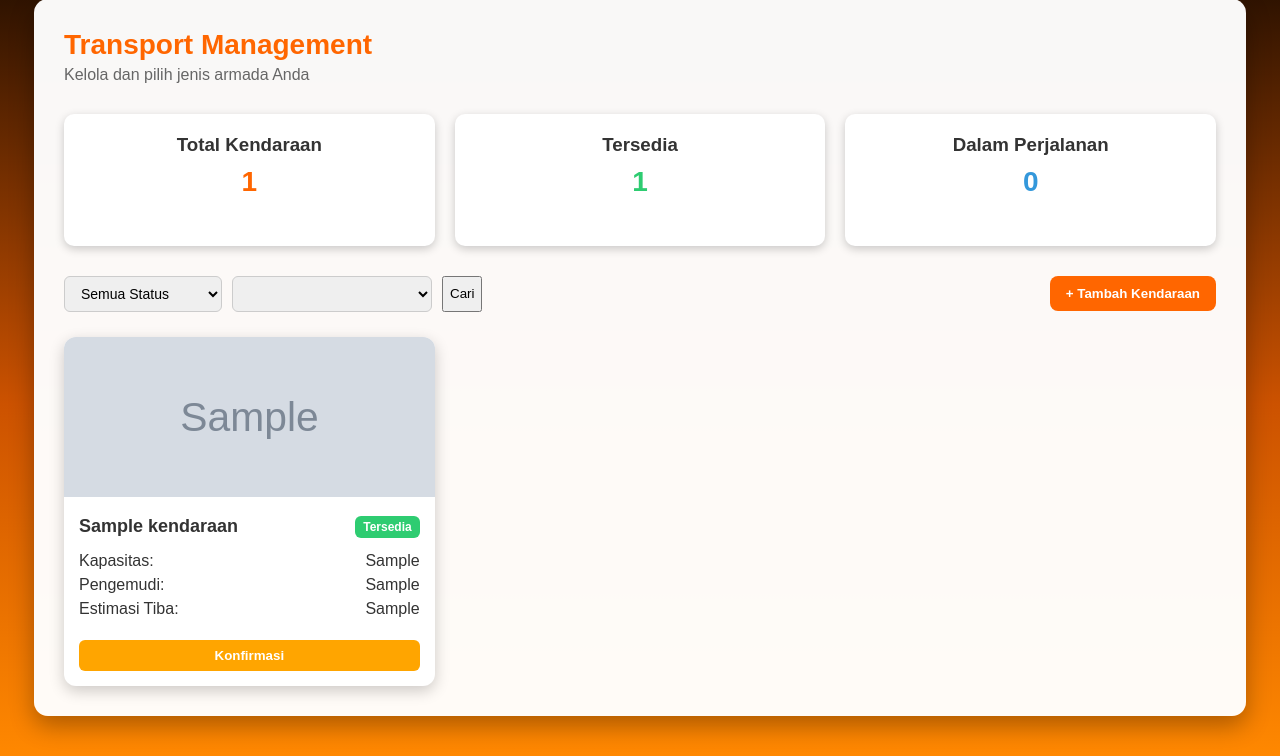
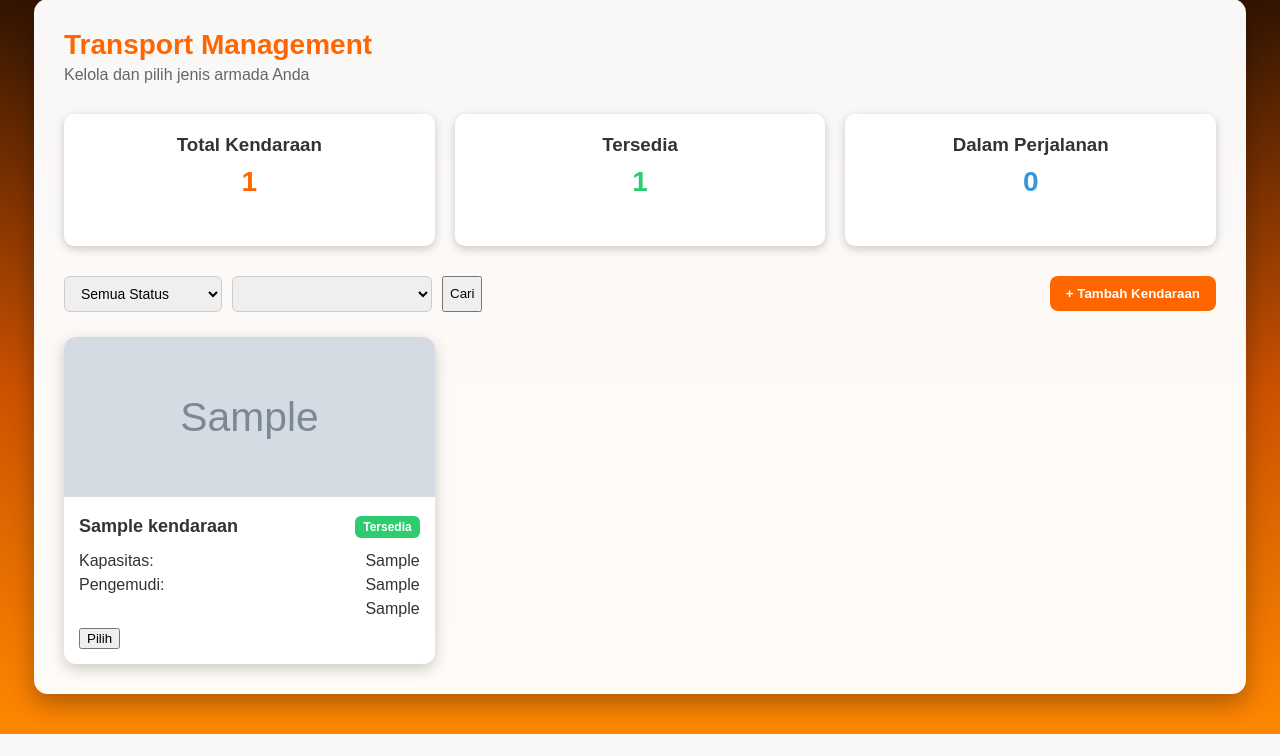
Before and after one commit to laylaksmn/supplygo, a PHP site: page /transport.php in a window 1280 px wide. Shown: the part 124-880 px from the top of the page. After the commit the page ends 858 px from the top, so only its background shows below. Run offline with PHP 8.4, Linux system fonts and the light colour scheme; tables that the repository leaves empty or names only in its code hold one stand-in row (values such as "Sample post"); grey boxes marked "Sample" are stand-in pictures.

Commit message:
Update transport.php

```diff
--- a/transport.php
+++ b/transport.php
@@ -118,13 +118,13 @@ $tipeResult = $mysqli->query("SELECT DISTINCT type FROM kendaraan");
                 <div class="vehicle-details">
                   <div class="detail-row"><span>Kapasitas:</span><span><?php echo $kendaraan['capacity']; ?></span></div>
                   <div class="detail-row"><span>Pengemudi:</span><span><?php echo $kendaraan['driver'] ?: 'Belum ditentukan'; ?></span></div>
-                  <div class="detail-row"><span>Estimasi Tiba:</span><span><?php echo $kendaraan['estimation'] ?: '-'; ?></span></div>
+                  <div class="detail-row"><span></span><span><?php echo $kendaraan['estimation'] ?: '-'; ?></span></div>
                 </div>
 
                 <?php if ($kendaraan['status'] == 'Tersedia'): ?>
                   <form method="GET" action="transport.php" class="confirm-form" onsubmit="return confirm('Konfirmasi kendaraan ini untuk berangkat?');">
-                    <input type="hidden" name="konfirmasi_id" value="<?php echo $kendaraan['kendaraan_id']; ?>">
-                    <button type="submit" class="btn-confirm">Konfirmasi</button>
+                    <input type="hidden" name="pilih_id" value="<?php echo $kendaraan['kendaraan_id']; ?>">
+                    <button type="submit" class="btn-pilih">Pilih</button>
                   </form>
                 <?php endif; ?>
               </div>
```
